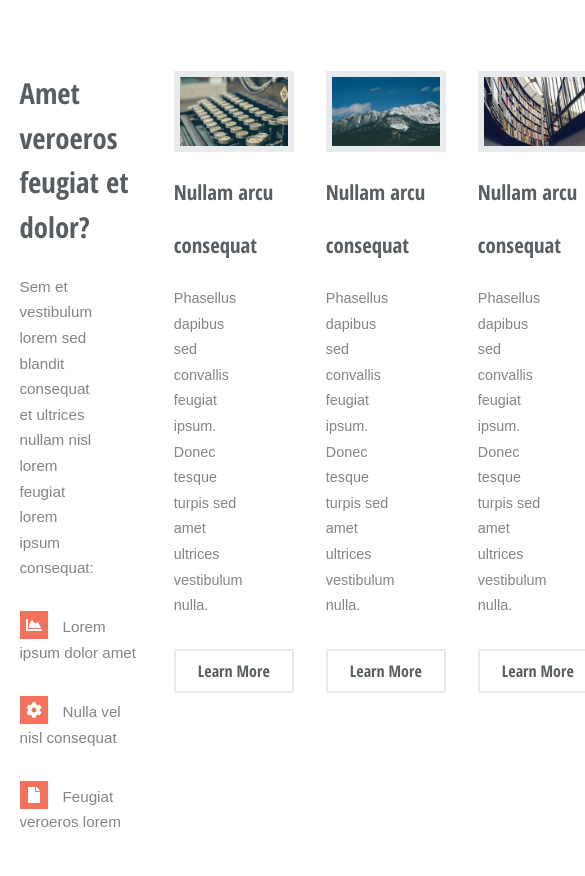
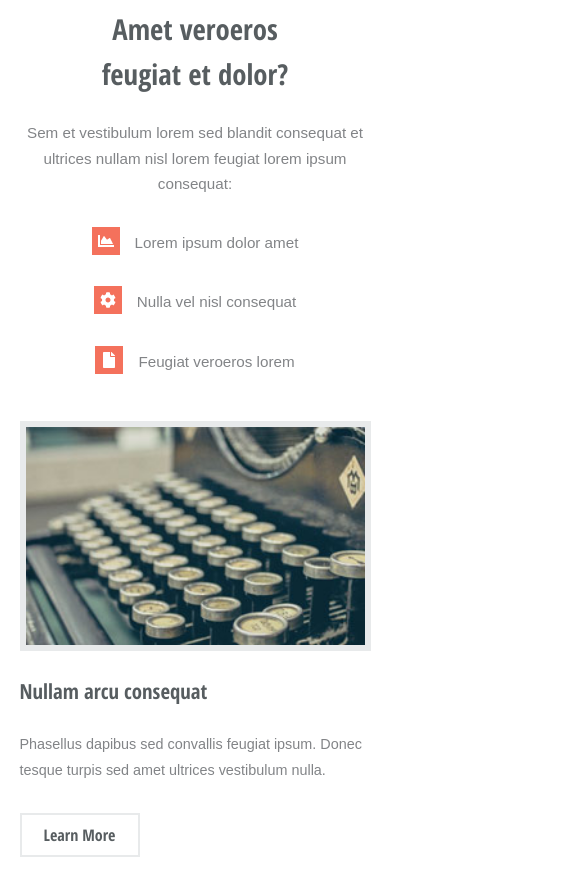
Before and after one commit to LucasLombardo/psd-to-react, a Gatsby site: page /latitude in a window 390 px wide. Shown: the part 800-1676 px from the top of the page, 585 px wide, since content can reach past the window. Built offline with nearby package versions, Linux system fonts and the light colour scheme; Gatsby itself is replaced by a stand-in of ours.

Commit message:
adds media queries to MainContent

```diff
--- a/src/components/latitude/MainContent/MainContent.js
+++ b/src/components/latitude/MainContent/MainContent.js
@@ -20,18 +20,32 @@ const MainContent = () => (
     <Container>
       <section id="section-one">
         <IconList />
-        <Thumbnail imgSrc={pic01} head="Nullam arcu consequat" btn="Learn More">
-          Phasellus dapibus sed convallis feugiat ipsum. Donec tesque turpis sed
-          amet ultrices vestibulum nulla.
-        </Thumbnail>
-        <Thumbnail imgSrc={pic02} head="Nullam arcu consequat" btn="Learn More">
-          Phasellus dapibus sed convallis feugiat ipsum. Donec tesque turpis sed
-          amet ultrices vestibulum nulla.
-        </Thumbnail>
-        <Thumbnail imgSrc={pic03} head="Nullam arcu consequat" btn="Learn More">
-          Phasellus dapibus sed convallis feugiat ipsum. Donec tesque turpis sed
-          amet ultrices vestibulum nulla.
-        </Thumbnail>
+        <div className="thumbnail-grid">
+          <Thumbnail
+            imgSrc={pic01}
+            head="Nullam arcu consequat"
+            btn="Learn More"
+          >
+            Phasellus dapibus sed convallis feugiat ipsum. Donec tesque turpis
+            sed amet ultrices vestibulum nulla.
+          </Thumbnail>
+          <Thumbnail
+            imgSrc={pic02}
+            head="Nullam arcu consequat"
+            btn="Learn More"
+          >
+            Phasellus dapibus sed convallis feugiat ipsum. Donec tesque turpis
+            sed amet ultrices vestibulum nulla.
+          </Thumbnail>
+          <Thumbnail
+            imgSrc={pic03}
+            head="Nullam arcu consequat"
+            btn="Learn More"
+          >
+            Phasellus dapibus sed convallis feugiat ipsum. Donec tesque turpis
+            sed amet ultrices vestibulum nulla.
+          </Thumbnail>
+        </div>
       </section>
       <hr />
       <section id="section-two">
--- a/src/components/latitude/MainContent/MainContent.scss
+++ b/src/components/latitude/MainContent/MainContent.scss
@@ -2,6 +2,54 @@
   #section-one {
     display: flex;
     padding: 6em 0 4em 0;
+    flex-wrap: wrap;
+    justify-content: center;
+    #IconList {
+      flex: 1;
+    }
+    .thumbnail-grid {
+      flex: 3;
+      display: flex;
+      margin: 0 -14px;
+      & > div {
+        margin: 0 14px;
+      }
+    }
+    @media only screen and (max-width: 1024px) {
+      padding: 4em 0;
+      // break icon list into seperate row
+      #IconList,
+      .thumbnail-grid {
+        flex: 0 0 100%;
+      }
+      #IconList {
+        text-align: center;
+        p {
+          margin: 0;
+        }
+      }
+    }
+    @media only screen and (max-width: 740px) {
+      padding: 2em 0 3em 0;
+      // break thumbnails into seperate rows
+      .thumbnail-grid {
+        flex-wrap: wrap;
+        & > div {
+          margin: 1em 0;
+          p {
+            margin-right: 0;
+          }
+        }
+      }
+    }
+  }
+  hr {
+    border: 3px solid #e8eaeb;
+  }
+  #section-two {
+    display: flex;
+    flex-wrap: wrap;
+    padding: 4em 0;
     & > div {
       margin-left: 2em;
       flex: 1;
@@ -9,19 +57,16 @@
     & > div:first-of-type {
       margin-left: 0;
     }
-  }
-  hr {
-    border: 3px solid #e8eaeb;
-  }
-  #section-two {
-    display: flex;
-    padding: 4em 0;
-    & > div {
-      margin-left: 2em;
-      flex: 1;
-    }
-    & > div:first-of-type {
-      margin-left: 0;
+    @media only screen and (max-width: 800px) {
+      padding: 2em 0;
+      // break thumbnails into seperate rows
+      & > div {
+        flex: 0 0 100%;
+        margin: 2em 0;
+        p {
+          margin-right: 0;
+        }
+      }
     }
   }
   #section-three {
@@ -52,6 +97,8 @@
     }
     .img-grid {
       display: flex;
+      flex-wrap: wrap;
+      justify-content: space-between;
       & > div {
         margin-left: 2em;
         flex: 1;
@@ -62,6 +109,20 @@
       p {
         margin: 2em 0;
       }
+      @media only screen and (max-width: 800px) {
+        & > div,
+        & > div:first-of-type {
+          flex: 43%;
+          margin: 2em 1em;
+        }
+      }
+      @media only screen and (max-width: 530px) {
+        & > div,
+        & > div:first-of-type {
+          flex: 100%;
+          margin: 1em 0;
+        }
+      }
     }
   }
 }
```
